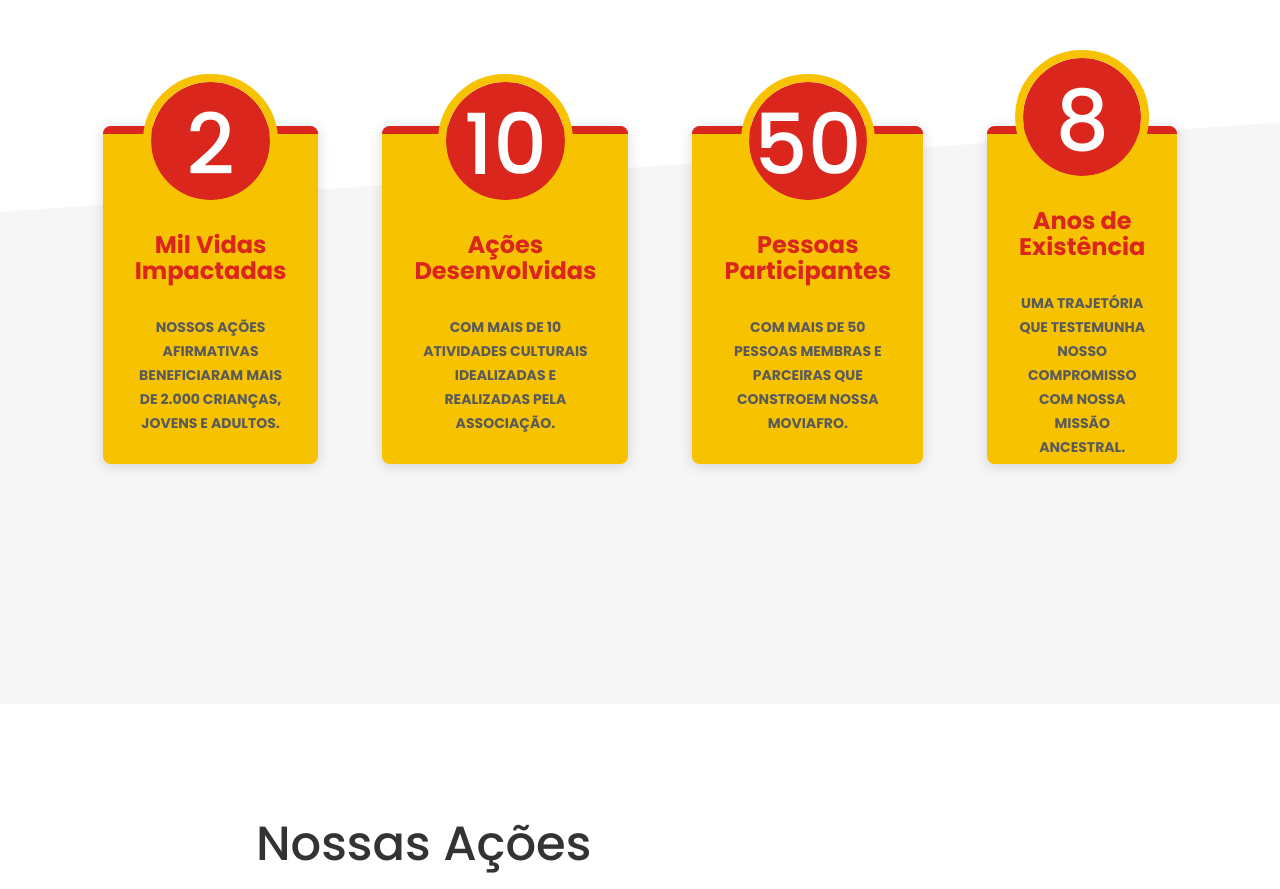
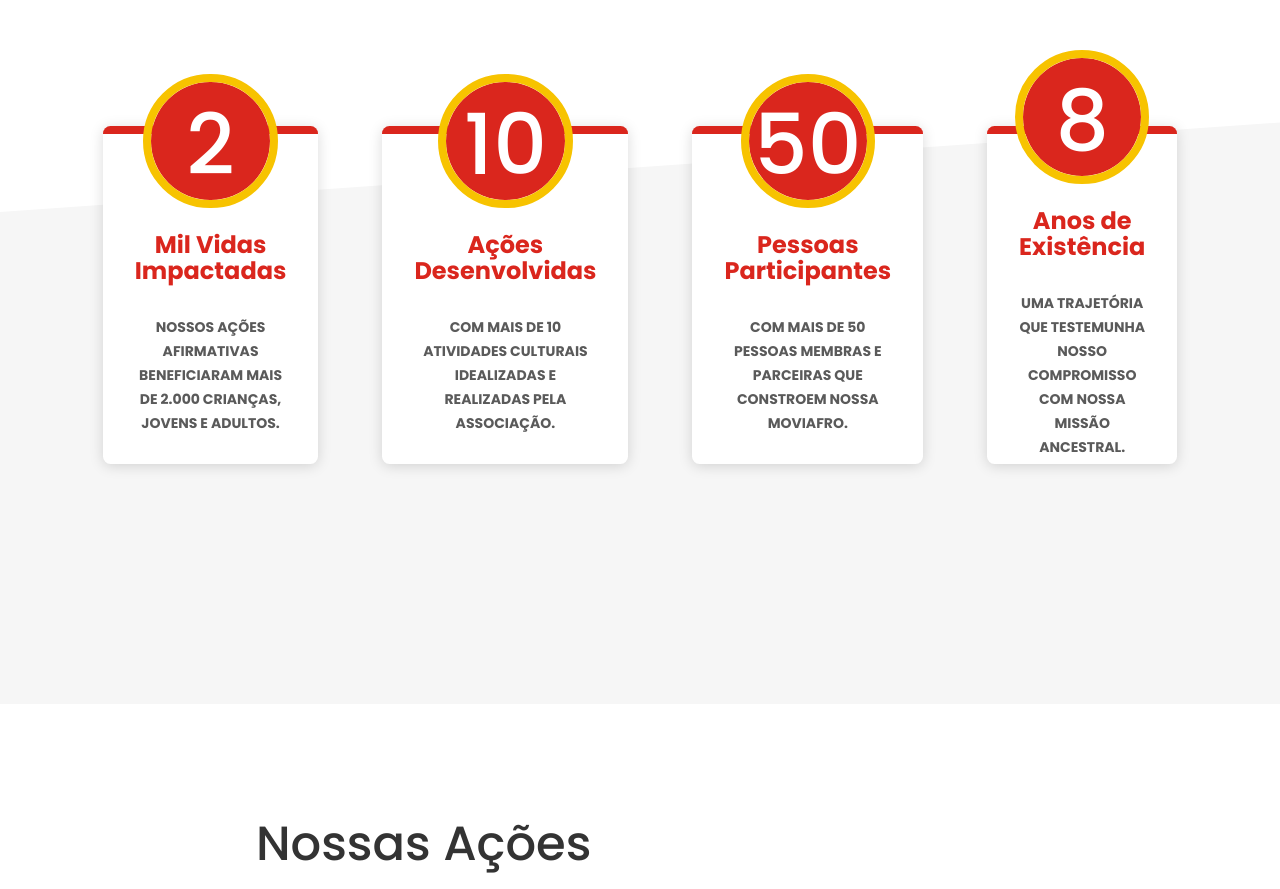
Before and after one commit to andressaaborges/black-xp, a React (Vite) app: page / in a window 1280 px wide. Shown: the part 3386-4275 px from the top of the page. Built offline with nearby package versions, Linux system fonts and the light colour scheme.

Commit message:
fix: :bug: fix a bug

```diff
--- a/src/components/CardOperation.module.css
+++ b/src/components/CardOperation.module.css
@@ -28,7 +28,7 @@
     gap: 2rem;
     align-items: center;
     justify-content: center;
-    background: var(--blue-500);
+    background: var(--white);
     box-shadow: 0px 1.87701px 14.0775px rgba(0, 0, 0, 0.15);
     border-radius: 7.50802px;
     padding: 2rem;
```
